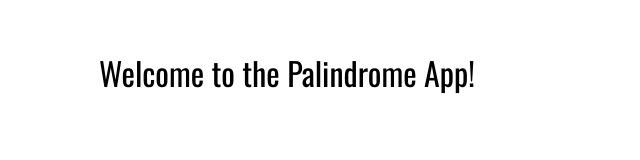
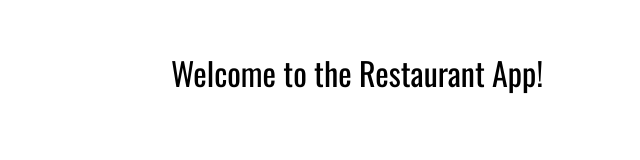
Before and after one commit to aniltaylor/web-330, a plain HTML site: page week-3/restaurant.html in a window 1280 px wide. Shown: the whole page, without its empty margins (353-993 px from the left). Drawn offline with nearby package versions, Linux system fonts and the light colour scheme.

Commit message:
Update restaurant.html

```diff
--- a/week-3/restaurant.html
+++ b/week-3/restaurant.html
@@ -1,10 +1,24 @@
 <!DOCTYPE html>
 <html lang="en">
+   <!--
+============================================
+Title: Assignment 3
+Author: Professor Krasso
+Date: 10 June 2022
+Modified By: <ANITA TAYLOR>
+Description: This program demonstrates the
+use of JavaScript types, values, and
+and variables in an application.
+===========================================
+-->
   <head>
     <meta charset="UTF-8" />
     <title>WEB 330 - Enterprise JavaScript II</title>
     <!-- external CSS stylesheet -->
+    <link rel="stylesheet" type="text/css" href="../global.css" />
        <link rel="stylesheet" type="text/css" href="../site.css" />
+     <link rel="stylesheet" type="text/css" href="../theme.css" />
+    <link rel="stylesheet" type="text/css" href="restaurant.css" />
     <!-- Google fonts for Oswald -->
     <link
       href="https://fonts.googleapis.com/css2?family=Oswald:wght@300;400;500;700&display=swap"
@@ -14,4 +28,4 @@
   <body class="light-theme">
   <div class="assign-container">
 <!--Cards for title/phrase/input/results-->
-<h1 class="app-header">Welcome to the Palindrome App!</h1>
+<h1 class="app-header">Welcome to the Restaurant App!</h1>
```
